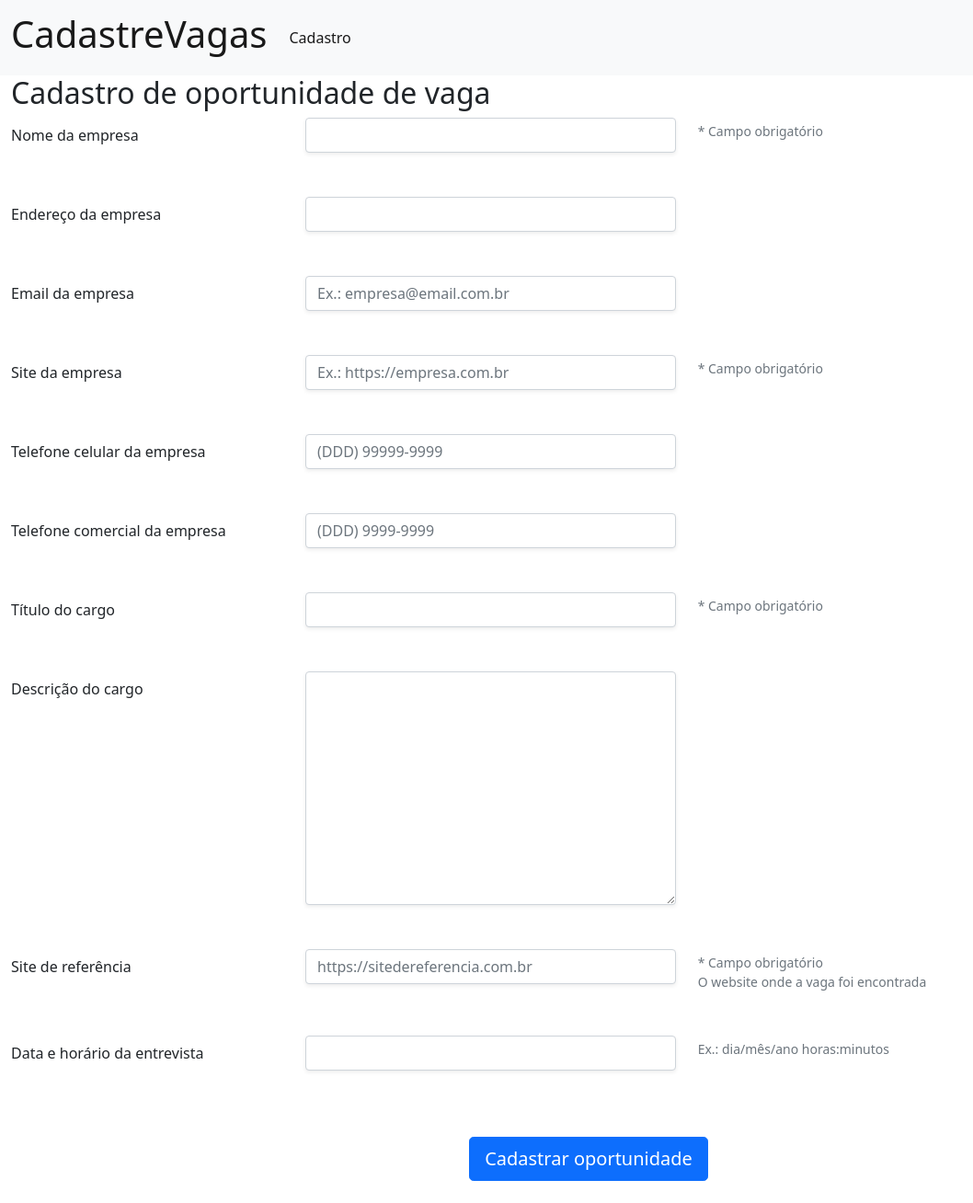
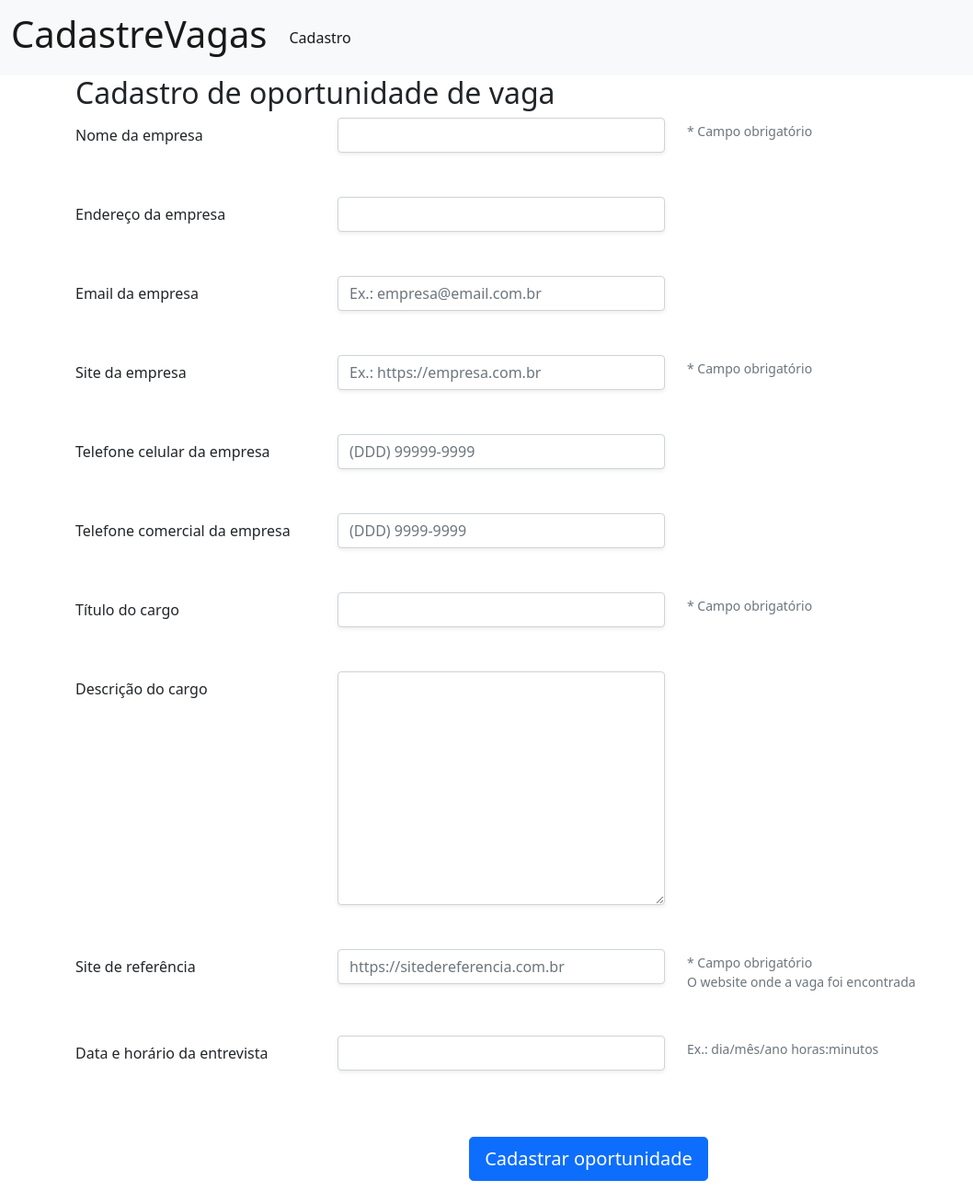
Before and after one commit to jkprogramador/cadastrevagas, a Django app: page /oportunidades/new in a window 1280 px wide. Shown: the whole page at 92% size, without its empty margins (0-1058 px from the left). Run offline with Django 4.2, Linux system fonts and the light colour scheme; some libraries are stand-ins or nearby versions.

Commit message:
Change class of the page container.

```diff
--- a/services/web/templates/_base.html
+++ b/services/web/templates/_base.html
@@ -38,7 +38,7 @@
         {% endfor %}
 
     {% endif %}
-    <div class="container-fluid">
+    <div class="container">
         {% block content %}
         {% endblock %}
     </div>
```
